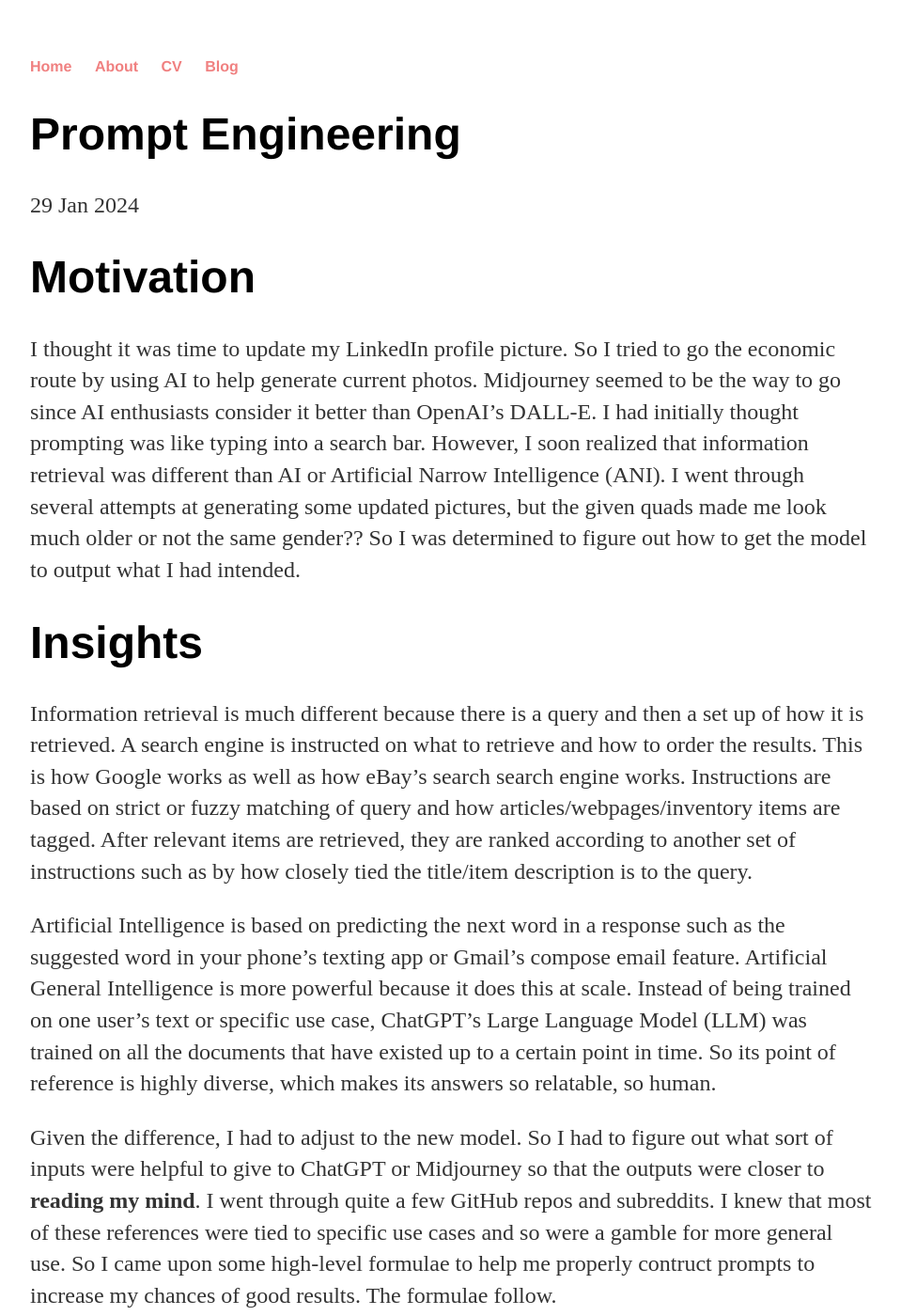
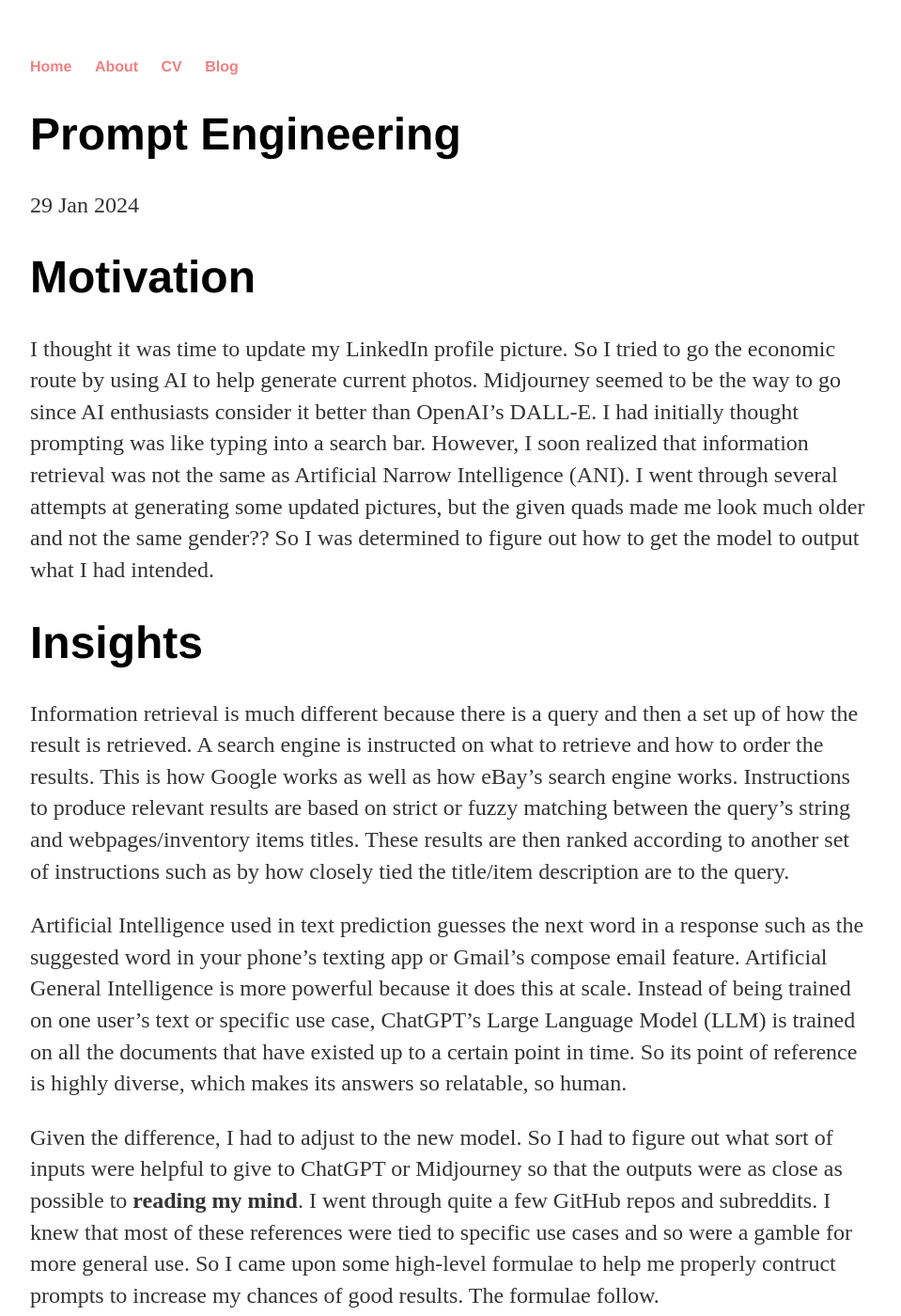
Before and after one commit to mindyng/mindyng.github.io, a Jekyll site: the page built from _posts/2024-01-29-Prompt-Engineering.md, in a window 1280 px wide and 1400 px high. Shown: the whole window at 94% size, without its empty margins (160-1119 px from the left). Built offline with Jekyll 4.4.1, drawn with Linux system fonts in a browser that asks for light colours; our own code applies the rules of GitHub Pages for plain Markdown files; some of the changed text lies outside the part shown.

Commit message:
Update 2024-01-29-Prompt-Engineering.md

```diff
--- a/_posts/2024-01-29-Prompt-Engineering.md
+++ b/_posts/2024-01-29-Prompt-Engineering.md
@@ -2,34 +2,22 @@
 I thought it was time to update my LinkedIn profile picture. So I tried to go the economic route by
 using AI to help generate current photos. Midjourney seemed to be the way to go since
 AI enthusiasts consider it better than OpenAI's DALL-E. I had initially thought prompting was like
-typing into a search bar. However, I soon realized that information retrieval was different than AI or
-Artificial Narrow Intelligence (ANI). I went through several attempts at generating some updated pictures,
-but the given quads made me look much older or not the same gender?? So I was determined to figure out
-how to get the model to output what I had intended.
+typing into a search bar. However, I soon realized that information retrieval was not the same as
+Artificial Narrow Intelligence (ANI). I went through several attempts at generating some updated pictures, but the given quads made me look much older and not the same gender?? So I was determined to figure out how to get the model to output what I had intended.
 
 # Insights
-Information retrieval is much different because there is a query and then a set up of how it is
+Information retrieval is much different because there is a query and then a set up of how the result is
 retrieved. A search engine is instructed on what to retrieve and how to order the results. This is how
-Google works as well as how eBay's search search engine works. Instructions are based on strict or fuzzy
-matching of query and how articles/webpages/inventory items are tagged. After relevant items are retrieved,
-they are ranked according to another set of instructions such as by how closely tied the title/item
-description is to the query.
+Google works as well as how eBay's search engine works. Instructions to produce relevant results are based on strict or fuzzy matching between the query's string and webpages/inventory items titles. These  results are then ranked according to another set of instructions such as by how closely tied the title/item description are to the query.
 
-Artificial Intelligence is based on predicting the next word in a response such as the suggested word in
-your phone's texting app or Gmail's compose email feature. Artificial General Intelligence is more powerful
-because it does this at scale. Instead of being trained on one user's text or specific use case, ChatGPT's
-Large Language Model (LLM) was trained on all the documents that have existed up to a certain point in time.
-So its point of reference is highly diverse, which makes its answers so relatable, so human.
+Artificial Intelligence used in text prediction guesses the next word in a response such as the suggested word in your phone's texting app or Gmail's compose email feature. Artificial General Intelligence is more powerful because it does this at scale. Instead of being trained on one user's text or specific use case, ChatGPT's Large Language Model (LLM) is trained on all the documents that have existed up to a certain point in time. So its point of reference is highly diverse, which makes its answers so relatable, so human.
 
 Given the difference, I had to adjust to the new model. So I had to figure out what sort of inputs were
-helpful to give to ChatGPT or Midjourney so that the outputs were closer to __reading my mind__.
-I went through quite a few GitHub repos and subreddits. I knew that most of these references were tied to
-specific use cases and so were a gamble for more general use. So I came upon some high-level formulae
-to help me properly contruct prompts to increase my chances of good results. The formulae follow.
+helpful to give to ChatGPT or Midjourney so that the outputs were as close as possible to __reading my mind__. I went through quite a few GitHub repos and subreddits. I knew that most of these references were tied to specific use cases and so were a gamble for more general use. So I came upon some high-level formulae to help me properly contruct prompts to increase my chances of good results. The formulae follow.
 
 # Recommendations
 
-## ChatGPT Prompt Formulae:
+## ChatGPT Prompt Formula:
 
 1. Task
 2. Content
@@ -42,28 +30,27 @@
 * Also, not all these need to be included.
 * There needs to be iteration to optimize results.
 
-## Midjourney Prompt Formulae:
+## Midjourney Prompt Formula:
 
-This is not a strong rule, but following a certain prompt structure helps many people improve their prompting. For example, when relevant, your prompt may include the following elements in the suggested order:
+This are not absolute rules, but following a certain prompt structure helps many people improve their prompting. For example, when relevant, your prompt may include the following elements in the suggested order:
 
 1. Type of image (e.g., a photo, an illustration, a painting, etc.)
-2. The main object is described with relevant characteristics (e.g., a mystical woman with flowing hair in an ethereal dress).
-3. Other details and surroundings (e.g., in a misty forest, amidst a field of sunflowers).
-4. Style details (e.g., fine art photography, in the style of Picasso, etc.).
-5. Parameters (aspect ratio, level of stylization, model, etc.)
+2. The main object is described with relevant characteristics (e.g., a mystical woman with flowing hair in an ethereal dress)
+3. Other details and surroundings (e.g., in a misty forest, amidst a field of sunflowers)
+4. Style details (e.g., fine art photography, in the style of Picasso, etc.)
+5. Parameters (e.g., aspect ratio, level of stylization, model, etc.)
 
 # [Code](https://nbviewer.org/github/mindyng/2024-Business-Projects/blob/main/prompt-engineering.ipynb)
 
 # Personal Data Growth/Fun Lessons
-I am glad I went through this learning process because it helped me understand the AI difference between search
-and the break through in general intelligence. Leveraging this to optimize my own workflows as well as
-optimizing business processes would be huge gains.
+I am glad I went through this learning process because it helped me understand the AI difference between search and general intelligence. Leveraging this tool to optimize my personal workflows as well as
+optimizing business processes will turn out to be huge gains.
 
 # Next Iteration
 1. Going through more iterations per prompt
 2. Include more parameters to tailor model for intended use
 3. Use Meta's [Llama](https://github.com/facebookresearch/llama-recipes/blob/main/examples/Prompt_Engineering_with_Llama_2.ipynb?utm_source=twitter&utm_medium=organic_social&utm_campaign=llama&utm_content=video) to
-   experiment more with AGI. Meta has big ambitions to scale out open-source AI. So it would be good to extend my learnings such as with:
+   experiment more with AGI. Meta has big ambitions to scale out open-source AGI. So it would be good to extend my learnings with:
     * Chain-Of-Thought: Simply adding a phrase encouraging step-by-step thinking "significantly improves the ability of large language models to perform complex reasoning"
     * Self-Consistency: LLMs are probablistic, so even with Chain-of-Thought, a single generation might produce incorrect results. Self-Consistency (Wang et al. (2022)) introduces enhanced accuracy by selecting the most frequent answer from multiple generations (at the cost of higher compute)
    * Retrieval-Augmented Generation (RAG): the practice of including information in the prompt you've retrived from an external database (Lewis et al. (2020)). It's an effective way to incorporate facts into your LLM application and is more affordable than fine-tuning which may be costly and negatively impact the foundational model's capabilities. This could be as simple as a lookup table or as sophisticated as a vector database containing all of your company's knowledge
```
